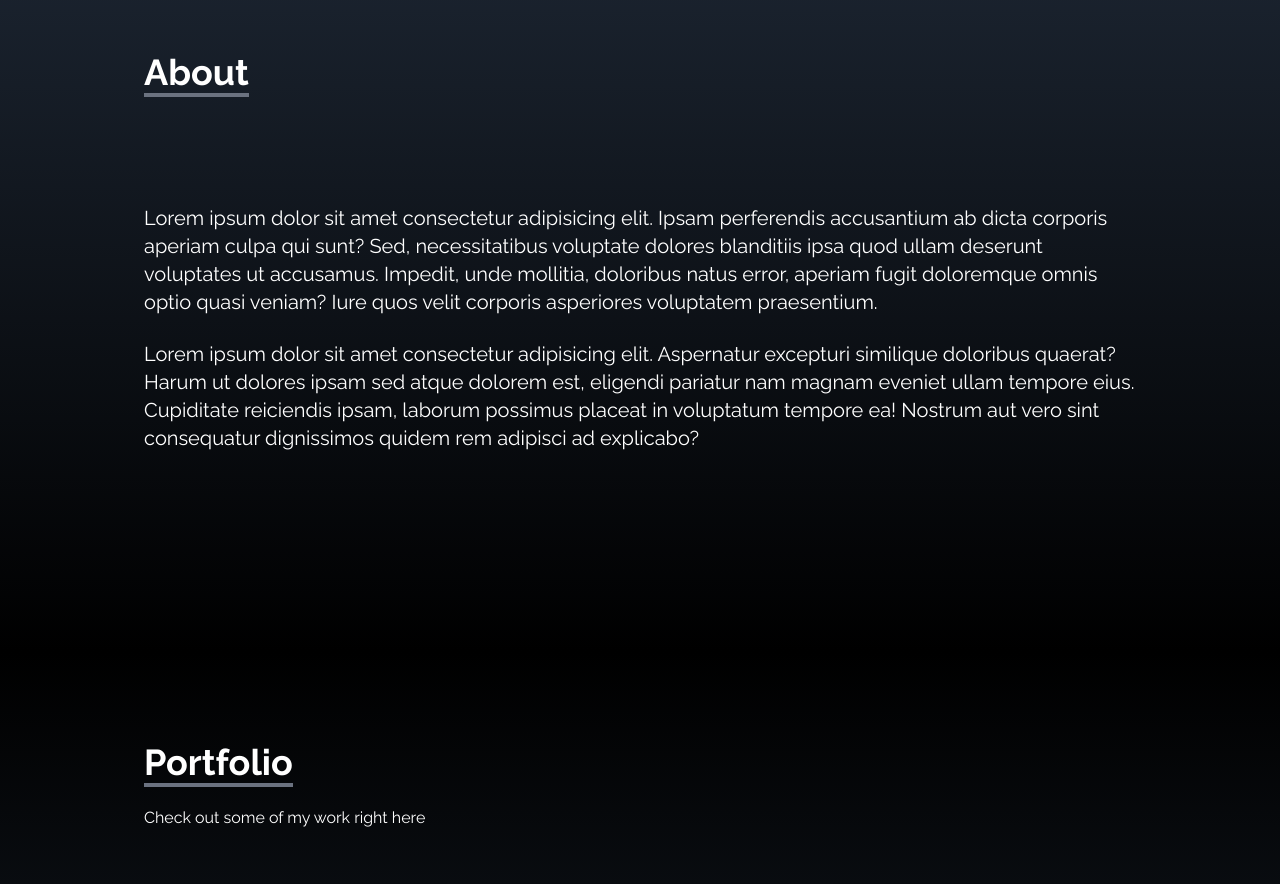
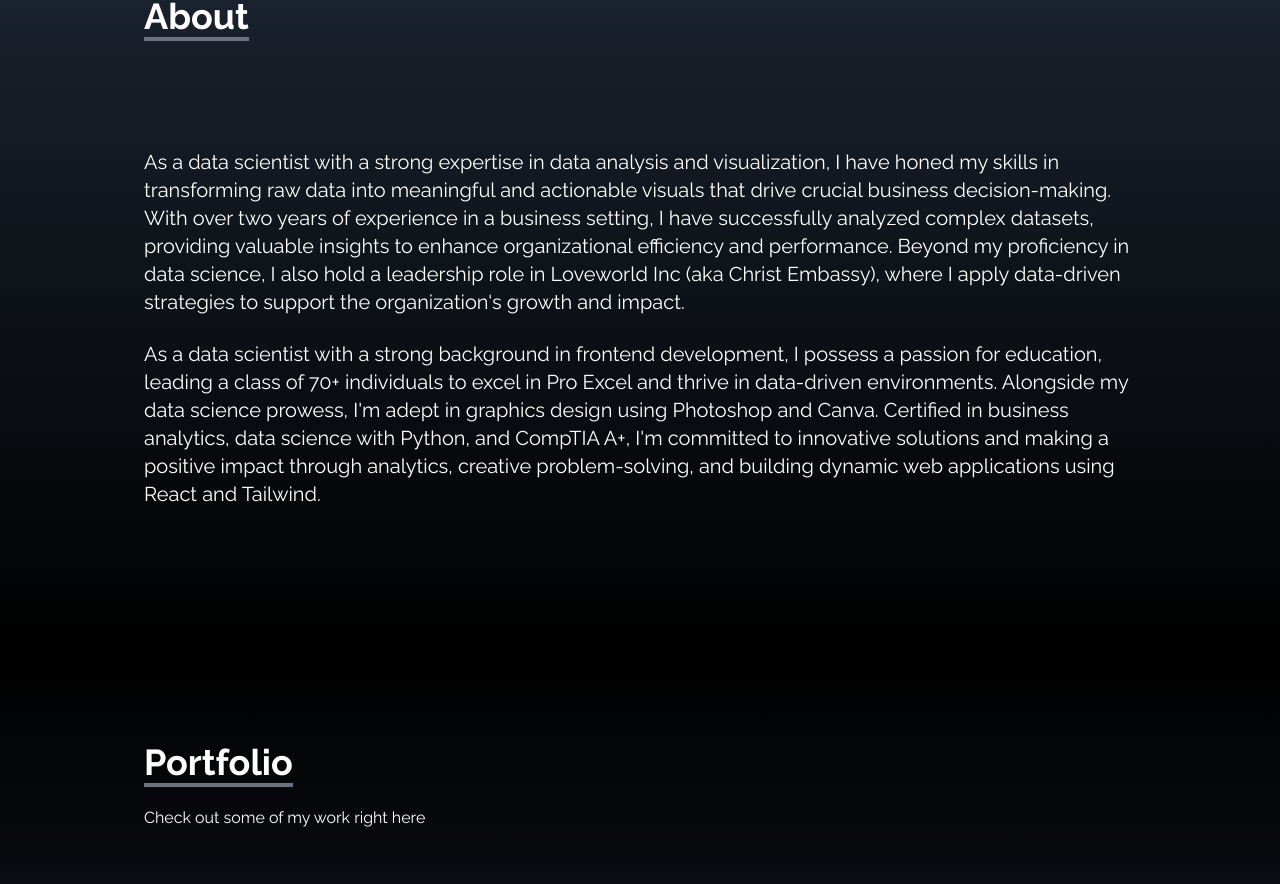
Before and after one commit to blessingsmart/Blessing-react-portfolio, a React (Create React App) app: page / in a window 1280 px wide. Shown: the part 948-1832 px from the top of the page. Built offline with nearby package versions, Linux system fonts and the light colour scheme.

Commit message:
changes to about

```diff
--- a/public/index.html
+++ b/public/index.html
@@ -24,7 +24,7 @@
       work correctly both with client-side routing and a non-root public URL.
       Learn how to configure a non-root public URL by running `npm run build`.
     -->
-    <title>React App</title>
+    <title>Blessing Eno Portfolio</title>
   </head>
   <body>
     <noscript>You need to enable JavaScript to run this app.</noscript>
--- a/src/components/About.jsx
+++ b/src/components/About.jsx
@@ -10,11 +10,11 @@ const About = () => {
                 </p>
             </div>
             <p className='text-xl mt-20'>
-                Lorem ipsum dolor sit amet consectetur adipisicing elit. Ipsam perferendis accusantium ab dicta corporis aperiam culpa qui sunt? Sed, necessitatibus voluptate dolores blanditiis ipsa quod ullam deserunt voluptates ut accusamus. Impedit, unde mollitia, doloribus natus error, aperiam fugit doloremque omnis optio quasi veniam? Iure quos velit corporis asperiores voluptatem praesentium.
+                As a data scientist with a strong expertise in data analysis and visualization, I have honed my skills in transforming raw data into meaningful and actionable visuals that drive crucial business decision-making. With over two years of experience in a business setting, I have successfully analyzed complex datasets, providing valuable insights to enhance organizational efficiency and performance. Beyond my proficiency in data science, I also hold a leadership role in Loveworld Inc (aka Christ Embassy), where I apply data-driven strategies to support the organization's growth and impact.
             </p>
             <br/>
             <p className='text-xl'>
-                Lorem ipsum dolor sit amet consectetur adipisicing elit. Aspernatur excepturi similique doloribus quaerat? Harum ut dolores ipsam sed atque dolorem est, eligendi pariatur nam magnam eveniet ullam tempore eius. Cupiditate reiciendis ipsam, laborum possimus placeat in voluptatum tempore ea! Nostrum aut vero sint consequatur dignissimos quidem rem adipisci ad explicabo?
+                As a data scientist with a strong background in frontend development, I possess a passion for education, leading a class of 70+ individuals to excel in Pro Excel and thrive in data-driven environments. Alongside my data science prowess, I'm adept in graphics design using Photoshop and Canva. Certified in business analytics, data science with Python, and CompTIA A+, I'm committed to innovative solutions and making a positive impact through analytics, creative problem-solving, and building dynamic web applications using React and Tailwind.
             </p>
         </div>
     </div>
```
Also changed, not shown: 1 other file (tests, documents, lock files or other folders).
